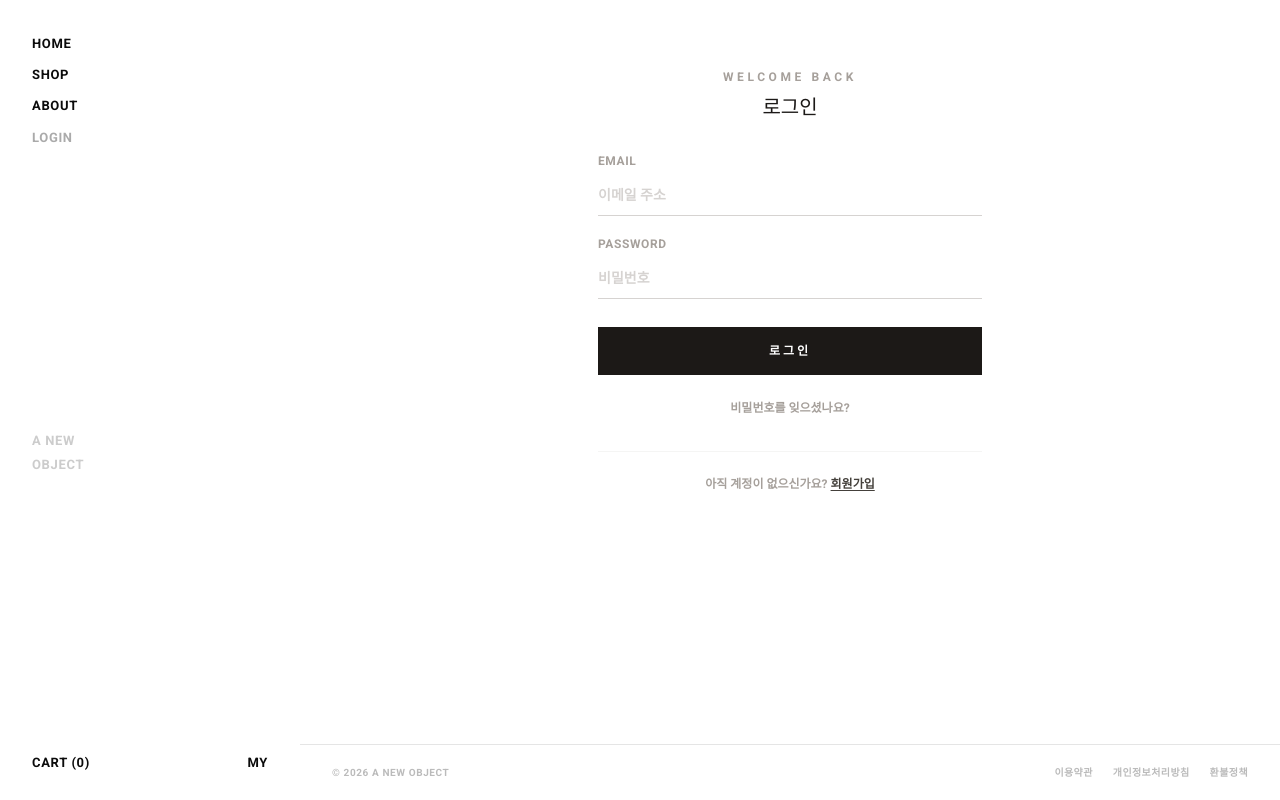
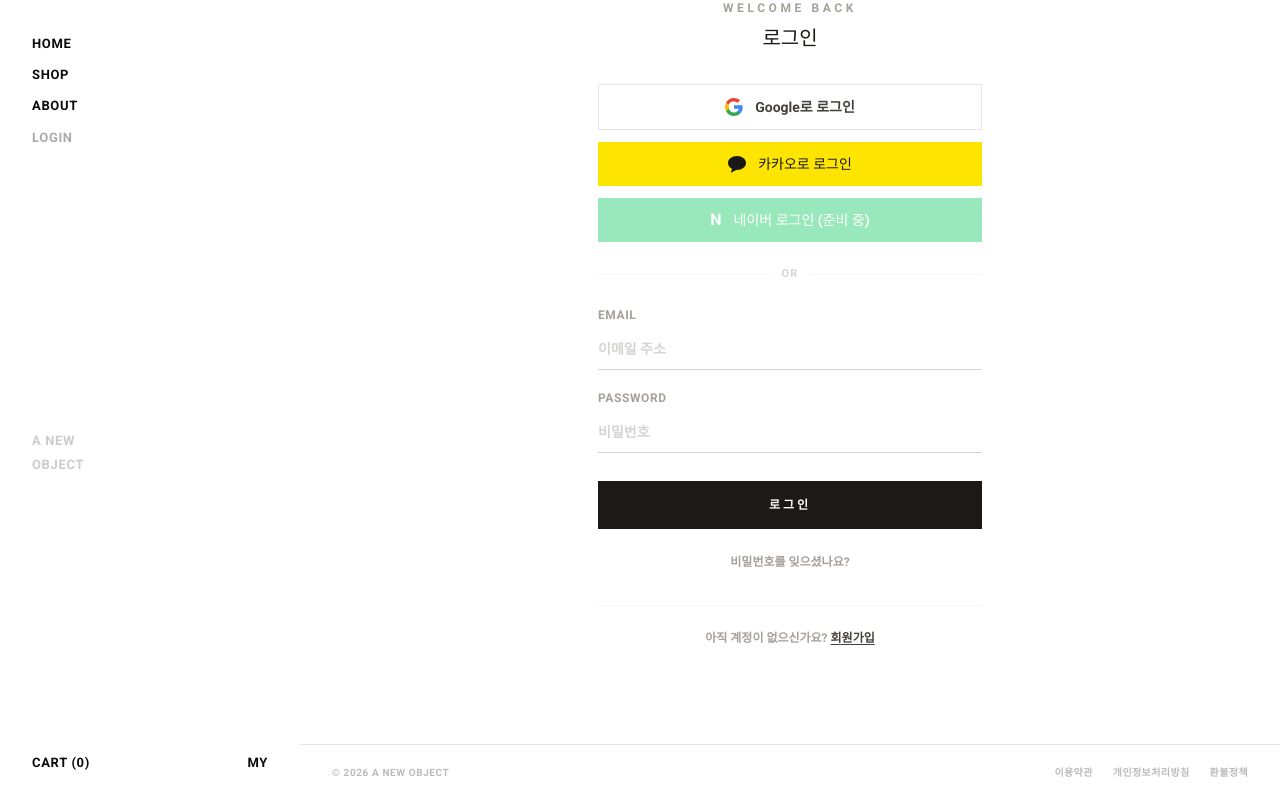
Before and after one commit to dhlim-blip/anewyobject, a Next.js app: page /login in a window 1280 px wide. Built offline with nearby package versions, Linux system fonts and the light colour scheme; no server answers.

Commit message:
feat(login): add Google and Kakao social login buttons
Co-Authored-By: Claude Sonnet 4.6 <noreply@anthropic.com>

```diff
--- a/src/app/login/page.tsx
+++ b/src/app/login/page.tsx
@@ -16,8 +16,21 @@ function LoginForm() {
   const [password, setPassword] = useState('')
   const [error, setError] = useState('')
   const [loading, setLoading] = useState(false)
+  const [socialLoading, setSocialLoading] = useState<string | null>(null)
   const [resetSent, setResetSent] = useState(false)
   const [showReset, setShowReset] = useState(false)
+
+  async function handleSocialLogin(provider: 'google' | 'kakao') {
+    setSocialLoading(provider)
+    const supabase = createClient()
+    await supabase.auth.signInWithOAuth({
+      provider,
+      options: {
+        redirectTo: `${window.location.origin}/auth/callback?next=${redirect}`,
+      },
+    })
+    setSocialLoading(null)
+  }
 
   async function handleSubmit(e: React.FormEvent) {
     e.preventDefault()
@@ -71,6 +84,55 @@ function LoginForm() {
 
         {!showReset ? (
           <>
+            {/* Social login buttons */}
+            <div className="space-y-3 mb-6">
+              {/* Google */}
+              <button
+                type="button"
+                onClick={() => handleSocialLogin('google')}
+                disabled={!!socialLoading}
+                className="w-full flex items-center justify-center gap-3 py-3 border border-stone-200 hover:border-stone-400 transition-colors text-sm text-stone-700 disabled:opacity-40"
+              >
+                <svg width="18" height="18" viewBox="0 0 18 18">
+                  <path d="M17.64 9.2c0-.637-.057-1.251-.164-1.84H9v3.481h4.844a4.14 4.14 0 0 1-1.796 2.716v2.259h2.908c1.702-1.567 2.684-3.875 2.684-6.615z" fill="#4285F4"/>
+                  <path d="M9 18c2.43 0 4.467-.806 5.956-2.18l-2.908-2.259c-.806.54-1.837.86-3.048.86-2.344 0-4.328-1.584-5.036-3.711H.957v2.332A8.997 8.997 0 0 0 9 18z" fill="#34A853"/>
+                  <path d="M3.964 10.71A5.41 5.41 0 0 1 3.682 9c0-.593.102-1.17.282-1.71V4.958H.957A8.996 8.996 0 0 0 0 9c0 1.452.348 2.827.957 4.042l3.007-2.332z" fill="#FBBC05"/>
+                  <path d="M9 3.58c1.321 0 2.508.454 3.44 1.345l2.582-2.58C13.463.891 11.426 0 9 0A8.997 8.997 0 0 0 .957 4.958L3.964 6.29C4.672 4.163 6.656 3.58 9 3.58z" fill="#EA4335"/>
+                </svg>
+                {socialLoading === 'google' ? '연결 중...' : 'Google로 로그인'}
+              </button>
+
+              {/* Kakao */}
+              <button
+                type="button"
+                onClick={() => handleSocialLogin('kakao')}
+                disabled={!!socialLoading}
+                className="w-full flex items-center justify-center gap-3 py-3 bg-[#FEE500] hover:bg-[#F0D800] transition-colors text-sm text-[#191919] font-medium disabled:opacity-40"
+              >
+                <svg width="18" height="17" viewBox="0 0 18 17" fill="none">
+                  <path fillRule="evenodd" clipRule="evenodd" d="M9 0C4.029 0 0 3.13 0 6.99c0 2.467 1.587 4.638 3.996 5.875L3.03 16.11a.3.3 0 0 0 .435.337L8.1 13.93c.296.026.596.04.9.04 4.971 0 9-3.13 9-6.98C18 3.13 13.971 0 9 0z" fill="#191919"/>
+                </svg>
+                {socialLoading === 'kakao' ? '연결 중...' : '카카오로 로그인'}
+              </button>
+
+              {/* Naver */}
+              <button
+                type="button"
+                disabled
+                className="w-full flex items-center justify-center gap-3 py-3 bg-[#03C75A] text-sm text-white font-medium opacity-40 cursor-not-allowed"
+                title="준비 중"
+              >
+                <span className="font-extrabold text-base leading-none">N</span>
+                네이버 로그인 (준비 중)
+              </button>
+            </div>
+
+            <div className="flex items-center gap-3 mb-6">
+              <div className="flex-1 h-px bg-stone-100" />
+              <span className="text-[11px] text-stone-300 tracking-widest">OR</span>
+              <div className="flex-1 h-px bg-stone-100" />
+            </div>
+
             <form onSubmit={handleSubmit} className="space-y-5">
               <div>
                 <label className="block text-xs text-stone-400 mb-1.5 tracking-wider">EMAIL</label>
```
